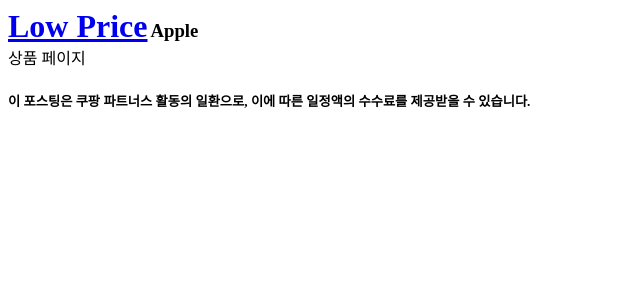
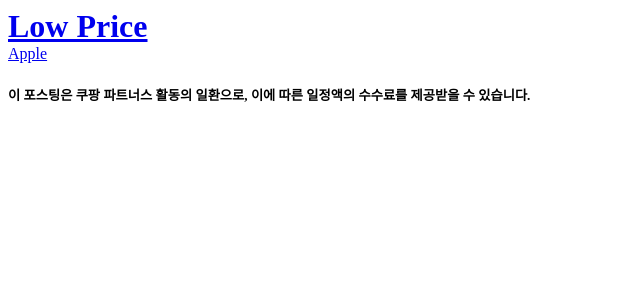
Before and after one commit to jihun90/LowPrice, a Next.js app: page / in a window 1280 px wide. Shown: the top 300 px of the page, without its empty margins (0-640 px from the left). Built offline with nearby package versions, Linux system fonts and the light colour scheme.

Commit message:
Apple page 생성

```diff
--- /dev/null
+++ b/app/apple/page.tsx
@@ -0,0 +1,4 @@
+export default function Apple() {
+  return (<div>상품 페이지</div>
+  )
+}
--- a/app/layout.tsx
+++ b/app/layout.tsx
@@ -2,8 +2,8 @@
 import Link from 'next/link'
 
 export const metadata: Metadata = {
-  title: 'Create Next App',
-  description: 'Generated by create next app',
+  title: 'Low Price',
+  description: 'Low Price',
 }
 
 export default function RootLayout({
@@ -14,8 +14,7 @@
   return (
     <>
       <h1 style={{display : 'inline'}}><Link href="/">Low Price</Link></h1>
-      <h3 style={{display : 'inline', margin: '3px' }}>Apple</h3>
-      <main>{children}</main>
+      <>{children}</>
       <h5>이 포스팅은 쿠팡 파트너스 활동의 일환으로, 이에 따른 일정액의 수수료를 제공받을 수 있습니다.</h5>
     </>
   )
--- a/app/page.tsx
+++ b/app/page.tsx
@@ -1,6 +1,9 @@
-import Image from 'next/image'
+import Link from "next/link";
 
 export default function Home() {
-  return (<>상품 페이지</>
+  return (
+    <div>
+      <Link href='/apple'>Apple</Link>
+    </div>
   )
 }
```
Also changed, not shown: app/apple/layout.tsx (added, +12 -0 lines).
